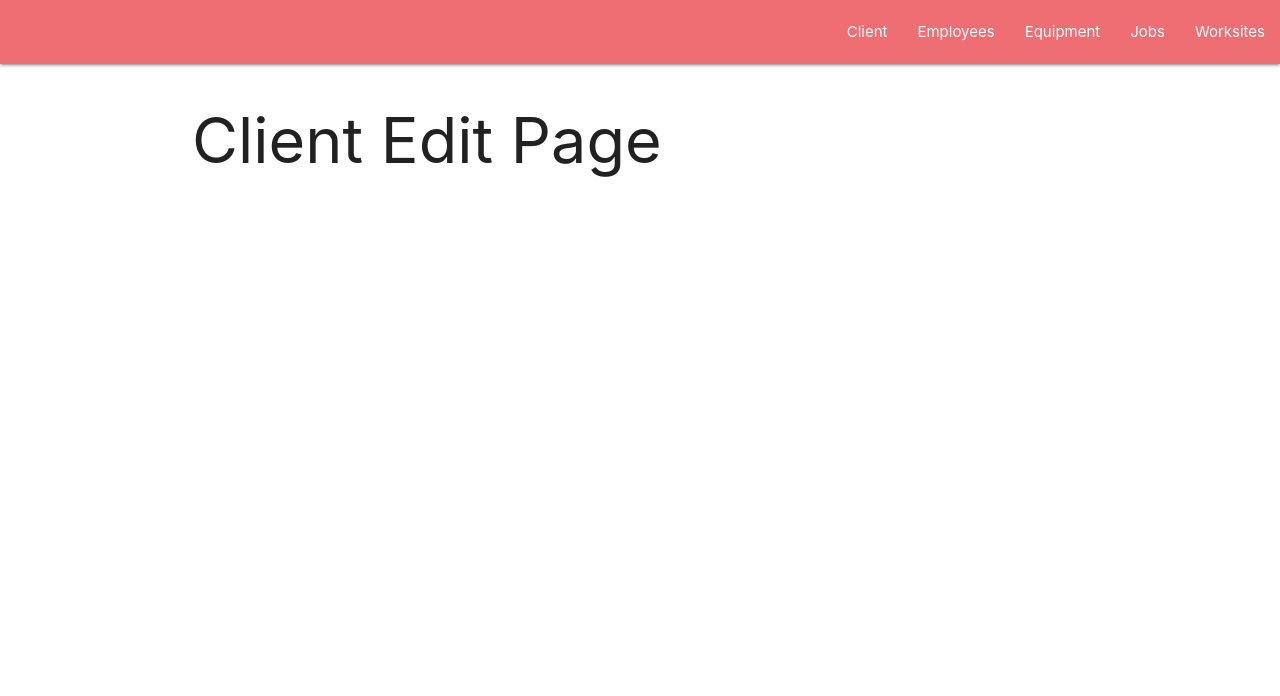
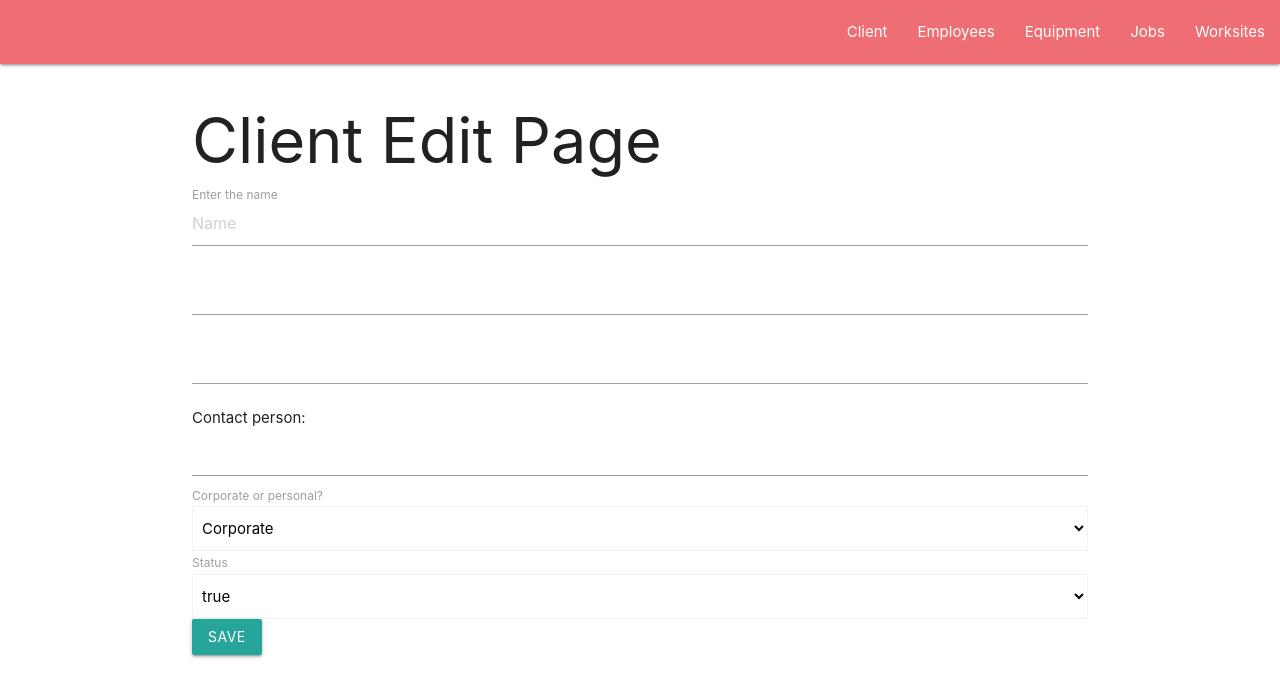
Before and after one commit to KolchinVolodymyr/CleanerTrackPro, a React (Create React App) app: page /client/1/edit in a window 1280 px wide. Shown: the top 696 px of the page. Built offline with nearby package versions, Linux system fonts and the light colour scheme; no server answers.

Commit message:
I added delete function

```diff
--- a/src/pages/ClientEditPage.js
+++ b/src/pages/ClientEditPage.js
@@ -1,13 +1,134 @@
-import React from 'react';
+import React, {useState, useCallback, useEffect} from 'react';
+import axios from 'axios';
+import {useParams} from "react-router-dom";
 
 export const ClientEditPage = () => {
+    const ID = useParams().id;
+    const [data, setData] = useState({
+        name: '', address: '', phone: '', contactPerson: '', client: '', status: ''
+    });
+
+//    const fetchClient = useCallback(async () => {
+//        axios.get(`https://cleanertrackpro-c446c-default-rtdb.europe-west1.firebasedatabase.app/Test/${ID}.json`)
+//        .then((response)=>{
+//            console.log(response);
+//            setData(response.data);
+//            console.log('response.data', response.data)
+//            console.log('data', data);
+//        })
+//        .catch(error => {
+//            console.log('error', error);
+//        })
+//    }, [ID]);
+
+    useEffect(()=>{
+        axios.get(`https://cleanertrackpro-c446c-default-rtdb.europe-west1.firebasedatabase.app/Test/${ID}.json`)
+            .then((response)=>{
+                console.log(response);
+                setData(response.data);
+                console.log('response.data', response.data)
+                console.log('data--', data);
+            })
+            .catch(error => {
+                console.log('error', error);
+            })
+    }, [ID]);
+
+    const pressHandler = (event)  => {
+        axios.put(`https://cleanertrackpro-c446c-default-rtdb.europe-west1.firebasedatabase.app/Test/${ID}.json`, data)
+        .then((response)=>{
+            console.log(response);
+        })
+        .catch(error => {
+            console.log('error', error);
+        })
+        console.log('data btn', data);
+        event.preventDefault();
+    }
+
+    const changeHandler = event => {
+        setData({...data, [event.target.name]: event.target.value});
+    }
 
     return(
         <div>
             <h1>
                 Client Edit Page
             </h1>
-
+            <div className="row">
+                <div>
+                    <div className="input-field">
+                        <input
+                            placeholder="Name"
+                            name="name"
+                            type="text"
+                            value={data.name}
+                            onChange={changeHandler}
+                        />
+                        <label className="active" htmlFor="link">Enter the name</label>
+                    </div>
+                    <div className="input-field">
+                        <input
+                            name="address"
+                            type="text"
+                            className="validate"
+                            value={data.address}
+                            onChange={changeHandler}
+                        />
+                    </div>
+                    <div className="input-field">
+                        <input
+                            type="text"
+                            name="phone"
+                            value={data.phone}
+                            onChange={changeHandler}
+                        />
+                    </div>
+                    <div>
+                        Contact person:
+                        <input
+                            type="text"
+                            name="contactPerson"
+                            value={data.contactPerson}
+                            onChange={changeHandler}
+                        />
+                    </div>
+                    <div>
+                        <label>Corporate or personal?</label>
+                        <select
+                            className="browser-default"
+                            defaultValue='Choose your option'
+                            name="client"
+                            value={data.client}
+                            onChange={changeHandler}
+                        >
+                            <option value='Choose your option' disabled>Choose your option</option>
+                            <option value='Corporate'>Corporate</option>
+                            <option value='Personal'>Personal</option>
+                        </select>
+                    </div>
+                    <div>
+                        <label>Status</label>
+                        <select
+                            className="browser-default"
+                            defaultValue='Choose your option'
+                            name="status"
+                            value={data.status}
+                            onChange={changeHandler}
+                        >
+                            <option value='Choose your option' disabled>Choose your option</option>
+                            <option value='true'>true</option>
+                            <option value='false'>false</option>
+                        </select>
+                    </div>
+                    <button
+                        className="btn btn-primary"
+                        onClick={pressHandler}
+                    >
+                        Save
+                    </button>
+                </div>
+            </div>
         </div>
     )
 }
--- a/src/pages/ClientListPage.js
+++ b/src/pages/ClientListPage.js
@@ -6,7 +6,8 @@ export const ClientListPage = () => {
     const [client, setClient] = useState([]);
     const [isLoaded, setIsLoaded] = useState(false);
     const loadMessage = async () => {
-        const response = await axios.get('https://cleanertrackpro-c446c-default-rtdb.europe-west1.firebasedatabase.app/Test.json');
+        const response = await axios.get('https://cleanertrackpro-c446c-default-rtdb.europe-west1.firebasedatabase.app/Test.json/');
+        console.log('response. data', response.data);
         Object.entries(response.data).forEach((key, index)=> {
             client.push({
                 id: key,
@@ -23,6 +24,17 @@ export const ClientListPage = () => {
     useEffect(()=> {
         loadMessage();
     }, [])
+
+    const pressHandler = (event)  => {
+        axios.delete(`https://cleanertrackpro-c446c-default-rtdb.europe-west1.firebasedatabase.app/Test/${event.target.value}.json`)
+        .then((response)=>{
+            console.log(response);
+        })
+        .catch(error => {
+            console.log('error', error);
+        })
+        event.preventDefault();
+    }
 
     if (!isLoaded) {
         return <div>Загрузка...</div>;
@@ -50,6 +62,13 @@ export const ClientListPage = () => {
                                 </div>
                                 <div className="card-action">
                                     <Link to={`/client/${item.id[0]}/edit`}>Edit</Link>
+                                    <button
+                                        className="btn btn-primary"
+                                        onClick={pressHandler}
+                                        value={item.id[0]}
+                                    >
+                                        Delete
+                                    </button>
                                     <Link to={`/client/${item.id[0]}/delete`}>Delete</Link>
                                 </div>
                             </div>
--- a/src/routes.js
+++ b/src/routes.js
@@ -1,6 +1,6 @@
 import React from 'react';
 import {Route, Routes} from 'react-router-dom';
-import {ClientPage} from './pages/ClientPage';
+import {ClientAddPage} from './pages/ClientAddPage';
 import {ClientListPage} from './pages/ClientListPage';
 import {ClientEditPage} from './pages/ClientEditPage';
 import {ClientDeletePage} from './pages/ClientDeletePage';
@@ -12,7 +12,7 @@ import {WorksitesPage} from './pages/WorksitesPage';
 export const MyRoutes = () => {
     return (
         <Routes>
-            <Route path='/client' exact element={<ClientPage />} />
+            <Route path='/client' exact element={<ClientAddPage />} />
             <Route path='/client/list' exact element={<ClientListPage />} />
             <Route path='/client/:id/edit' element={<ClientEditPage />} />
             <Route path='/client/:id/delete' element={<ClientDeletePage />} />
```
Also changed, not shown: src/pages/ClientAddPage.js (renamed from src/pages/ClientPage.js, +1 -6 lines).
